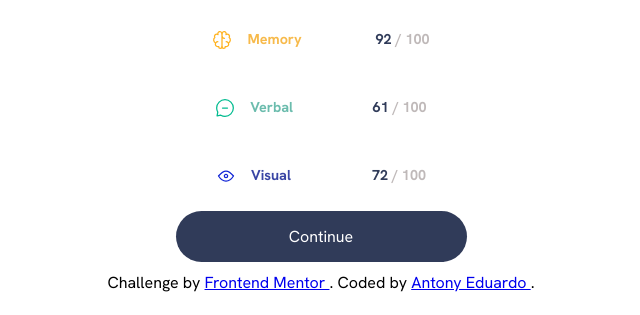
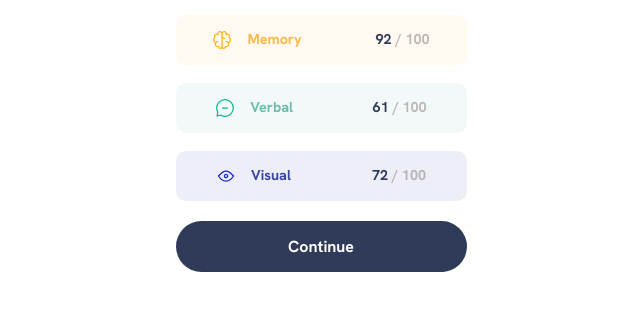
Before and after one commit to antonyanw/projeto-sumary, a plain HTML site: page index.html in a window 1280 px wide. Shown: the part 485-800 px from the top of the page, without its empty margins (319-959 px from the left). Drawn offline with Linux system fonts and the light colour scheme.

Commit message:
projeto pornto

```diff
--- a/css/style.css
+++ b/css/style.css
@@ -159,7 +159,7 @@ div#data {
 }
 
 #contRea {
-    background-color: #ff808617;
+    background-color: rgba(255, 128, 134, 0.09);
 }
 
 #rea {
@@ -167,15 +167,23 @@ div#data {
 }
 
 #contMem {
-
+    background-color: rgba(247, 187, 75, 0.09);
 }
 
 #mem {
     color: var(--corMem);
 }
 
+#contVer {
+    background-color: rgb(107, 188, 173, 0.09);
+}
+
 #ver {
     color: var(--corVer);
+}
+
+#contVis {
+    background-color: rgb(56, 69, 163, 0.09);
 }
 
 #vis {
@@ -188,7 +196,13 @@ div#data {
     padding: 15px 0;
     border-radius: 40px;
     width: 291px;
-    margin: 10px auto;
+    margin: 20px auto;
+    font-weight: bolder;
+}
+
+footer > div{
+    display: flex;
+    flex-direction: column;
 }
 
 /*section#nms > p#rec {
--- a/index.html
+++ b/index.html
@@ -88,7 +88,7 @@
       </p>
     </section>
   </main>
-  <footer>
+  <!-- <footer>
     <div class="attribution">
       Challenge by
       <a href="https://www.frontendmentor.io?ref=challenge" target="_blank">
@@ -99,6 +99,6 @@
         Antony Eduardo
       </a>.
     </div>
-  </footer>
+  </footer> -->
 </body>
 </html>
```
